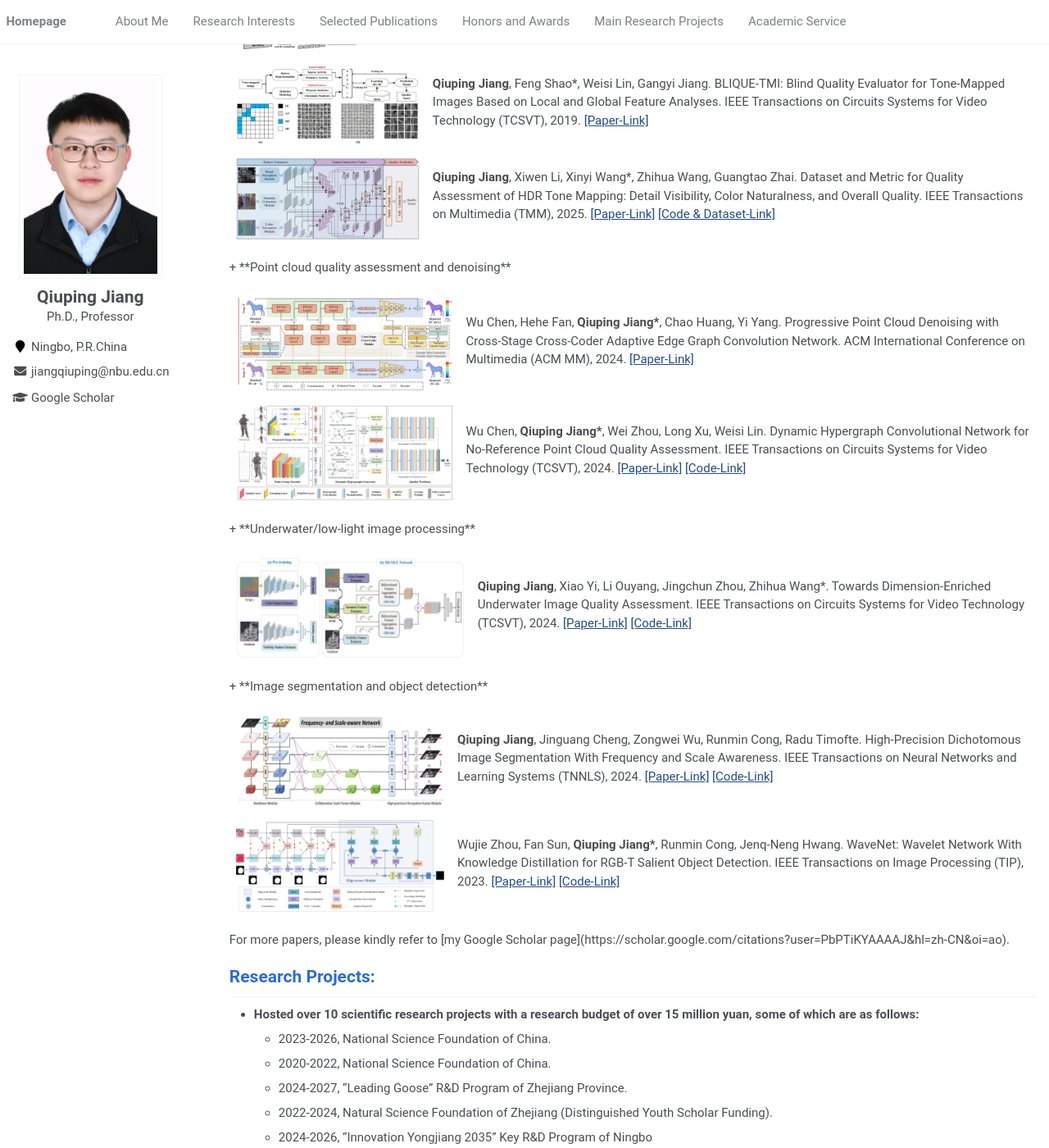
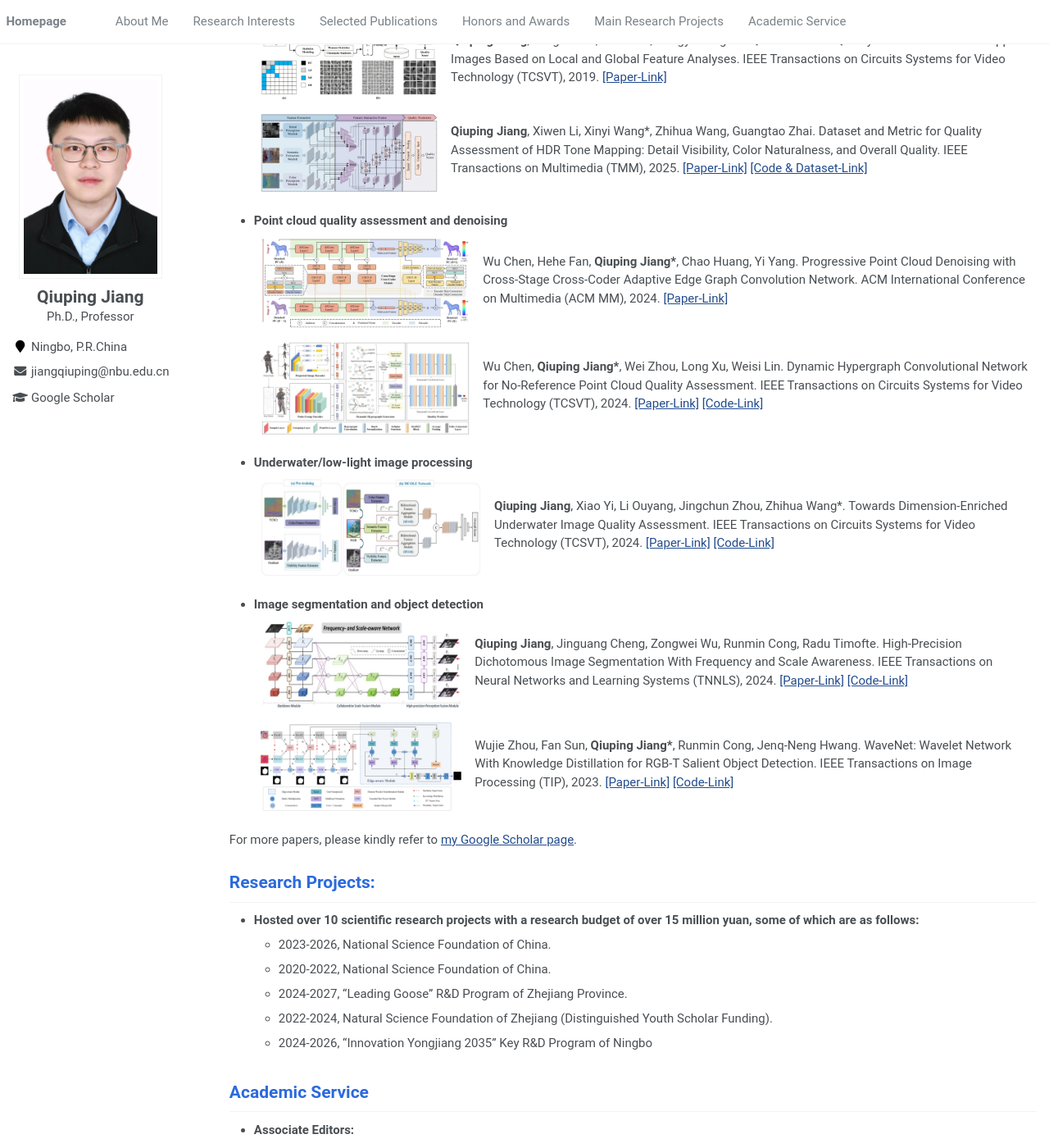
Before and after one commit to jiang-qiuping/Jiang-qiuping.github.io, a Jekyll site: the page built from assets/_pages/about.md, in a window 1280 px wide and 1400 px high, scrolled down 1279 px. Shown: the whole window at 82% size. Built offline with Jekyll 4.4.1, drawn with Linux system fonts in a browser that asks for light colours; some of the changed text lies outside the part shown.

Commit message:
Update about.md

```diff
--- a/assets/_pages/about.md
+++ b/assets/_pages/about.md
@@ -54,7 +54,6 @@ Immersive Multimedia Computing.</p>
     border-color: transparent;
   }
 </style>
-<table align="center" border="none">
 + **Visual perception modeling**
   <table align="center" border="none">
   <tr>
@@ -157,7 +156,7 @@ Immersive Multimedia Computing.</p>
   </table>
 + **Point cloud quality assessment and denoising**
   <table align="center" border="none">
-   <tr>
+  <tr>
       <td>
         <img align="left" width="700" height="400" src="../images/ACM.png"/>
       </td>
@@ -168,7 +167,7 @@ Immersive Multimedia Computing.</p>
         </p>
       </td>
     </tr>
-   <tr>
+  <tr>
       <td>
         <img align="left" width="700" height="400" src="../images/DEHN.png"/>
       </td>
@@ -248,10 +247,7 @@ Immersive Multimedia Computing.</p>
         </p>
       </td>
     </tr> -->
-
-
 For more papers, please kindly refer to [my Google Scholar page](https://scholar.google.com/citations?user=PbPTiKYAAAAJ&hl=zh-CN&oi=ao).
-</table>
 
 <!--<span class='anchor' id='ha'></span>
 
```
